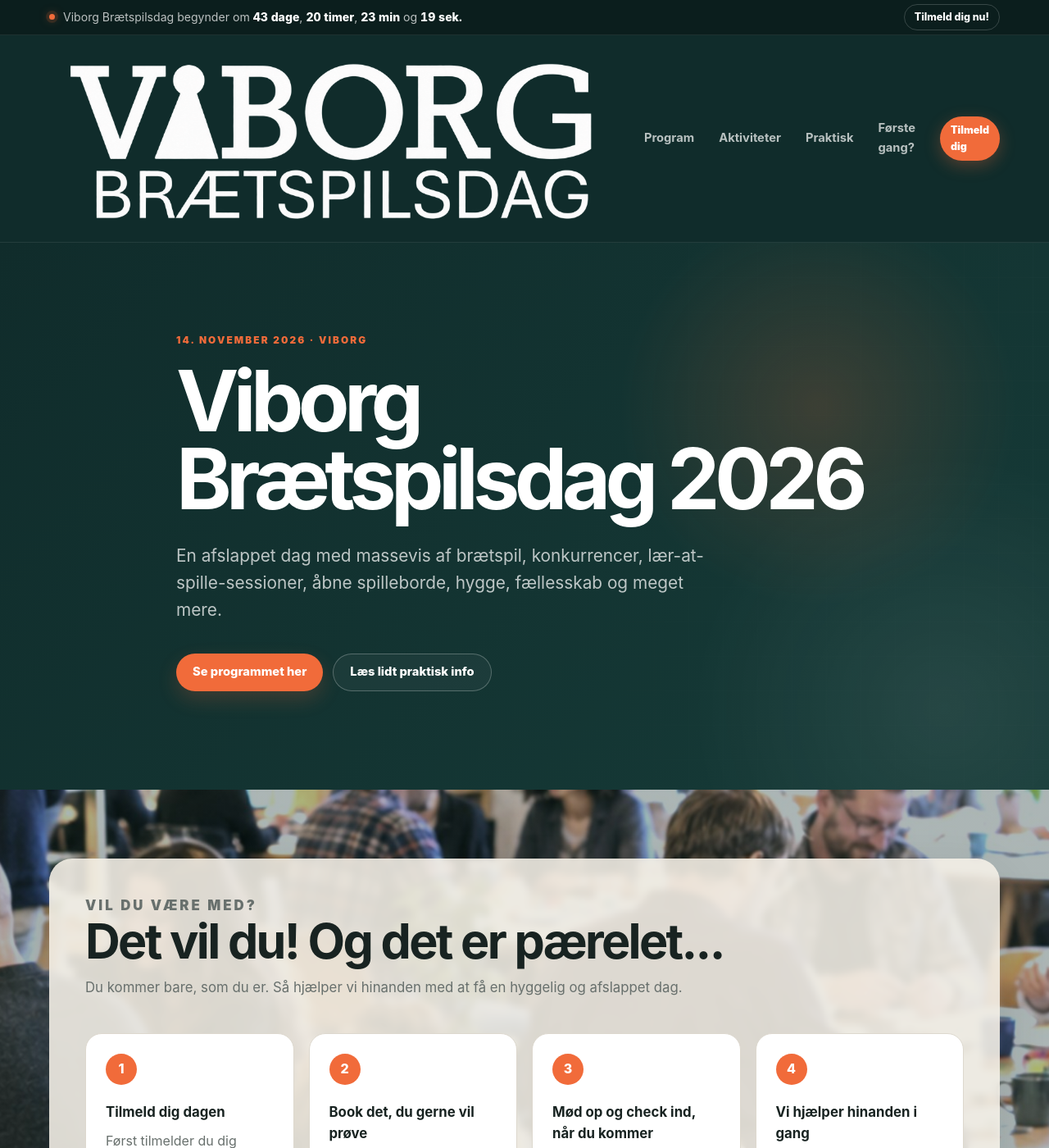
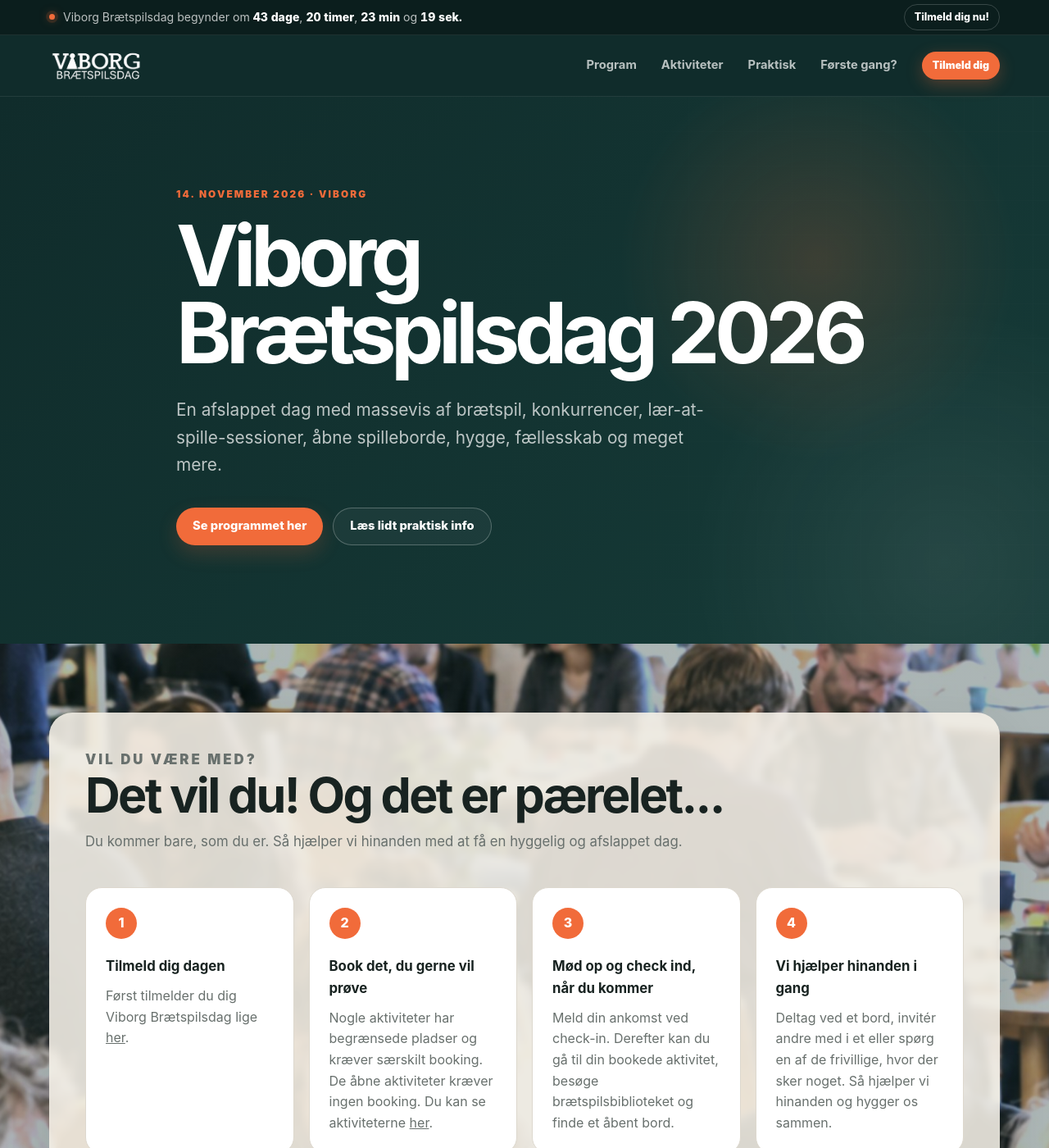
Before and after one commit to Andrejao/spilex, a Jekyll site: the page built from index.html, in a window 1280 px wide and 1400 px high. Shown: the whole window at 82% size. Built offline with Jekyll 4.4.1, drawn with Linux system fonts in a browser that asks for light colours.

Commit message:
Update style.css

```diff
--- a/assets/css/style.css
+++ b/assets/css/style.css
@@ -32,6 +32,20 @@
 /* =========================================================
    GRUNDINDSTILLINGER
    ========================================================= */
+
+.logo {
+  display: flex;
+  align-items: center;
+  flex-shrink: 0;
+}
+
+.logo img {
+  display: block;
+  width: auto;
+  height: 42px;
+  max-width: 100%;
+  object-fit: contain;
+}
 
 * {
   box-sizing: border-box;
```
